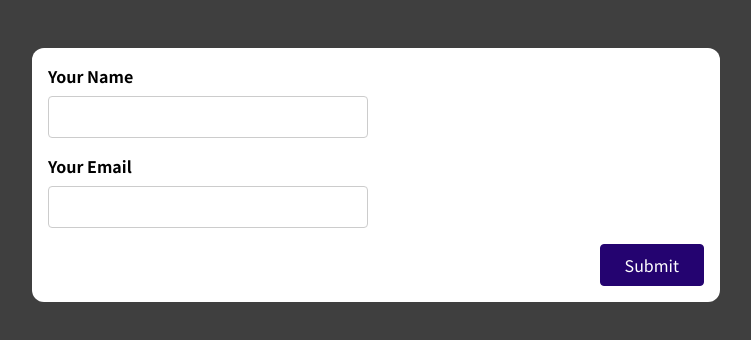
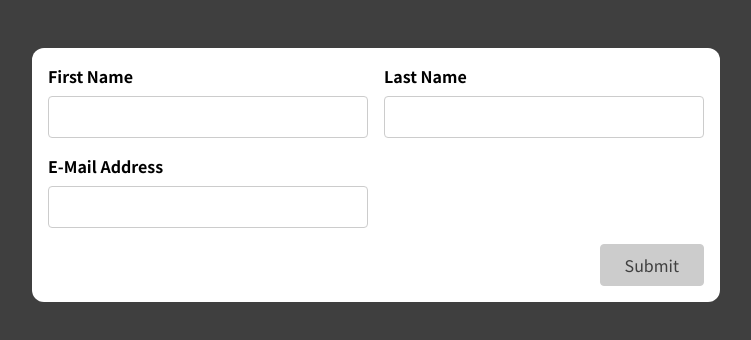
Before and after one commit to DaxeshItaliya/Training_task, a React (Create React App) app: page / in a window 1280 px wide. Shown: the top 340 px of the page, without its empty margins (264-1015 px from the left). Built offline with nearby package versions, Linux system fonts and the light colour scheme.

Commit message:
Form Validation using custom hooks

```diff
--- a/src/App.js
+++ b/src/App.js
@@ -1,9 +1,10 @@
-import SimpleInput from './components/SimpleInput';
+import SimpleInput from "./components/SimpleInput";
+import BasicForm from "./components/BasicForm";
 
 function App() {
   return (
     <div className="app">
-      <SimpleInput />
+      <BasicForm />
     </div>
   );
 }
--- /dev/null
+++ b/src/Hooks/use-validator.js
@@ -0,0 +1,67 @@
+import { useReducer } from "react";
+
+const initialStat = {
+  value: "",
+  hasError: false,
+  isValid: false,
+  isTouch: false,
+};
+
+const CheckValidation = (state, action) => {
+  if (action.type === "Add-Value") {
+    const hasError = !action.isValid && state.isTouch;
+    return {
+      value: action.value,
+      hasError: hasError,
+      isValid: action.isValid,
+      isTouch: state.isTouch,
+    };
+  }
+
+  if (action.type === "Blur-Value") {
+    return {
+      value: state.value,
+      hasError: !action.isValid,
+      isValid: action.isValid,
+      isTouch: true,
+    };
+  }
+
+  return initialStat;
+};
+
+const useValidator = (validation) => {
+  const [input, inputController] = useReducer(CheckValidation, initialStat);
+
+  const valueChangeHandler = (event) => {
+    inputController({
+      type: "Add-Value",
+      value: event.target.value,
+      isValid: validation(event.target.value),
+    });
+  };
+
+  const inputBlurHandler = (event) => {
+    inputController({
+      type: "Blur-Value",
+      isValid: validation(event.target.value),
+    });
+  };
+
+  const reset = () => {
+    inputController({
+      type: "Reset-Value",
+    });
+  };
+
+  return {
+    value: input.value,
+    isValid: input.isValid,
+    hasError: input.hasError,
+    changeHandler: valueChangeHandler,
+    blurHandler: inputBlurHandler,
+    reset,
+  };
+};
+
+export default useValidator;
--- a/src/components/BasicForm.js
+++ b/src/components/BasicForm.js
@@ -1,22 +1,73 @@
+import useValidator from "../Hooks/use-validator";
+
 const BasicForm = (props) => {
+  const fname = useValidator((value) => value.trim() !== "");
+  const lname = useValidator((value) => value.trim() !== "");
+  const email = useValidator(
+    (value) =>
+      value.trim() !== "" &&
+      value.trim().includes("@") &&
+      value.trim().includes(".")
+  );
+
+  const formIsValid = fname.isValid && lname.isValid && email.isValid;
+
+  console.log(fname);
+  const formSubmitHandler = (event) => {
+    event.preventDefault();
+    if (!formIsValid) return;
+    console.log("Submitted");
+    fname.reset();
+    lname.reset();
+    email.reset();
+  };
   return (
-    <form>
-      <div className='control-group'>
-        <div className='form-control'>
-          <label htmlFor='name'>First Name</label>
-          <input type='text' id='name' />
+    <form onSubmit={formSubmitHandler}>
+      <div className="control-group">
+        <div
+          className={!fname.hasError ? "form-control" : "form-control invalid"}
+        >
+          <label htmlFor="name">First Name</label>
+          <input
+            value={fname.value}
+            onChange={fname.changeHandler}
+            onBlur={fname.blurHandler}
+            type="text"
+            id="name"
+          />
         </div>
-        <div className='form-control'>
-          <label htmlFor='name'>Last Name</label>
-          <input type='text' id='name' />
+        <div
+          className={!lname.hasError ? "form-control" : "form-control invalid"}
+        >
+          <label htmlFor="name">Last Name</label>
+          <input
+            value={lname.value}
+            onChange={lname.changeHandler}
+            onBlur={lname.blurHandler}
+            type="text"
+            id="name"
+          />
         </div>
       </div>
-      <div className='form-control'>
-        <label htmlFor='name'>E-Mail Address</label>
-        <input type='text' id='name' />
+      <div
+        className={!email.hasError ? "form-control" : "form-control invalid"}
+      >
+        <label htmlFor="name">E-Mail Address</label>
+        <input
+          value={email.value}
+          onChange={email.changeHandler}
+          onBlur={email.blurHandler}
+          type="email"
+          id="name"
+        />
       </div>
-      <div className='form-actions'>
-        <button>Submit</button>
+      <div className="form-actions">
+        <button
+          className={formIsValid ? "" : "disabled"}
+          disabled={!formIsValid}
+        >
+          Submit
+        </button>
       </div>
     </form>
   );
--- a/src/components/SimpleInput.js
+++ b/src/components/SimpleInput.js
@@ -1,66 +1,53 @@
-import { useState } from "react";
+import useValidator from "../Hooks/use-validator";
 
 const SimpleInput = (props) => {
-  // Field value
-  const [name, setName] = useState("");
-  const [email, setEmail] = useState("");
+  const {
+    value: name,
+    inputIsValid: nameIsValid,
+    hasError: nameInputHasError,
+    valueChangeHandler: nameInputCHangeHandler,
+    inputBlurHandler: nameInputBlurHandler,
+    reset: nameReset,
+  } = useValidator((value) => value.trim() !== "");
 
-  // Field Touch
-  const [nameIsTouched, setNameIsTouched] = useState(false);
-  const [emailIsTouched, setEmailIsTouched] = useState(false);
-
-  // Field value Validation
-  const nameIsValid = name.trim() !== "";
-  const emailIsValid =
-    email.trim() !== "" &&
-    email.trim().includes("@") &&
-    email.trim().includes(".");
-
-  // Field Validation on blur
-  const nameInputIsValid = !nameIsValid && nameIsTouched;
-  const emailInputIsValid = !emailIsValid && emailIsTouched;
+  const {
+    value: email,
+    inputIsValid: emailIsValid,
+    hasError: emailInputHasError,
+    valueChangeHandler: emailInputCHangeHandler,
+    inputBlurHandler: emailInputBlurHandler,
+    reset: emailReset,
+  } = useValidator(
+    (value) =>
+      value.trim() !== "" &&
+      value.trim().includes("@") &&
+      value.trim().includes(".")
+  );
 
   // Form Validation
   let formIsValid = false;
-
-  if (nameInputIsValid && emailInputIsValid) {
+  if (nameIsValid && emailIsValid) {
     formIsValid = true;
   }
-
-  //On Field Change Update
-  const nameInputCHangeHandler = (event) => {
-    setName(event.target.value);
-  };
-
-  const emailInputCHangeHandler = (event) => {
-    setEmail(event.target.value);
-  };
-
-  //On Field blur Update
-  const nameInputBlurHandler = () => {
-    setNameIsTouched(true);
-  };
-  const emailInputBlurHandler = () => {
-    setEmailIsTouched(true);
-  };
 
   //On Form Submit
   const formSubmitHandler = (event) => {
     event.preventDefault();
-    setNameIsTouched(true);
-    setEmailIsTouched(true);
-
-    if (!nameIsValid || !emailIsValid) return;
+    nameInputBlurHandler();
+    emailInputBlurHandler();
+    if (!formIsValid) return;
 
     // Reset position
     console.log("Submitted");
-    setName("");
-    setEmail("");
-    setNameIsTouched(false);
-    setEmailIsTouched(false);
+    nameReset();
+    emailReset();
   };
 
-  const nameInputClasses = nameInputIsValid
+  const nameInputClasses = nameInputHasError
+    ? "form-control invalid"
+    : "form-control";
+
+  const emailInputClasses = emailInputHasError
     ? "form-control invalid"
     : "form-control";
 
@@ -76,11 +63,11 @@ const SimpleInput = (props) => {
           value={name}
         />
       </div>
-      {!nameIsValid && nameIsTouched && (
+      {nameInputHasError && (
         <p className="error-text">Please Enter Valid Input</p>
       )}
 
-      <div className={nameInputClasses}>
+      <div className={emailInputClasses}>
         <label htmlFor="email">Your Email</label>
         <input
           type="text"
@@ -90,7 +77,7 @@ const SimpleInput = (props) => {
           value={email}
         />
       </div>
-      {!emailIsValid && emailIsTouched && (
+      {emailInputHasError && (
         <p className="error-text">Please Enter Valid Input</p>
       )}
       <div className="form-actions">
--- a/src/index.css
+++ b/src/index.css
@@ -1,11 +1,11 @@
-@import url('https://fonts.googleapis.com/css2?family=Noto+Sans+JP:wght@400;700&display=swap');
+@import url("https://fonts.googleapis.com/css2?family=Noto+Sans+JP:wght@400;700&display=swap");
 
 * {
   box-sizing: border-box;
 }
 
 html {
-  font-family: 'Noto Sans JP', sans-serif;
+  font-family: "Noto Sans JP", sans-serif;
 }
 
 body {
@@ -73,6 +73,17 @@ button {
   cursor: pointer;
 }
 
+button.disabled,
+button.disabled:hover {
+  font: inherit;
+  background-color: #ccc;
+  color: rgb(63, 63, 63);
+  border: 1px solid #ccc;
+  padding: 0.5rem 1.5rem;
+  border-radius: 4px;
+  cursor: not-allowed;
+}
+
 button:hover,
 button:active {
   background-color: #33059e;
```
Also changed, not shown: 1 other file (tests, documents, lock files or other folders).
